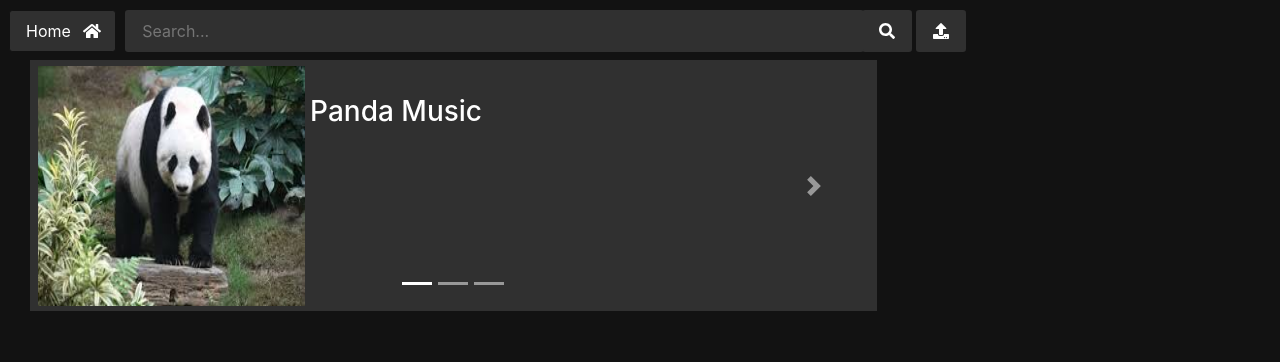
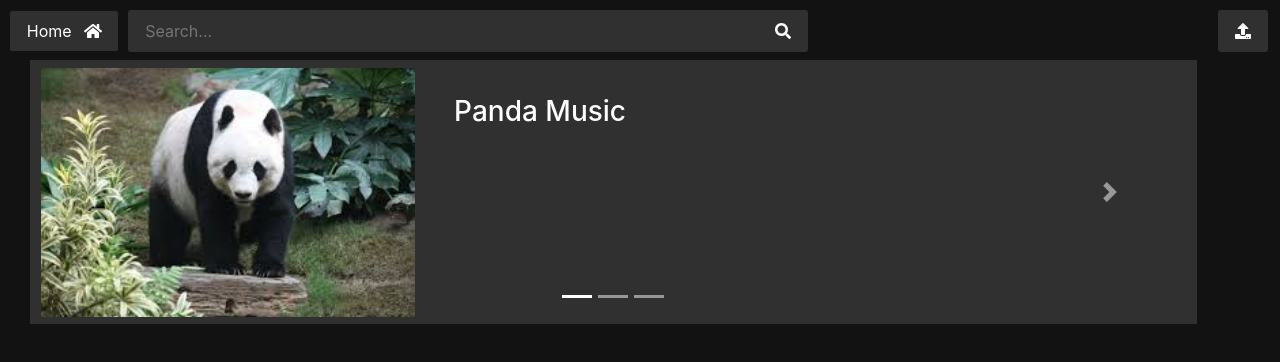
Before and after one commit to mudit67/BhardwajFileProtocol, a React (Create React App) app in the folder client/: page / in a window 1280 px wide. Shown: the top 362 px of the page. Built offline with nearby package versions, Linux system fonts and the light colour scheme.

Commit message:
upload modal

```diff
--- a/client/src/App.js
+++ b/client/src/App.js
@@ -27,8 +27,13 @@ class App extends React.Component {
           <div className="page-wrapper">
             <Search
               redirectCallback={ (comp,param) => {
-                  this.setState({ WComponent: comp,Parameter:param});
-                  console.log(comp + '\n' + param);
+                  if(comp==="upload"){
+                    this.setState({modalBool:true});
+                  }
+                  else{
+                    this.setState({ WComponent: comp,Parameter:param});
+                  }
+                  // console.log(comp + '\n' + param);
                 }
               }
               menuToggleCallback={(toggle) => {
@@ -48,6 +53,12 @@ class App extends React.Component {
             paramForComp={this.state.Parameter}
             redirectCallback={ (comp,param) => {
                 this.setState({ WComponent: comp,Parameter:param});
+              }
+            }
+            modalBool={this.state.modalBool}
+            modalCallback={
+              (bool) => {
+                this.setState({modalBool:bool});
               }
             }
             />
@@ -76,6 +87,9 @@ class MainContent extends React.Component{
       this.setState({ WComponent: nextProps.compToDis,params:nextProps.paramForComp});
       return(true);
     }
+    else if(nextProps.modalBool!==this.props.modalBool){
+      return(true);
+    }
     else if((nextState.WComponent!==this.state.WComponent) || (nextState.params!==this.state.params)){
       // this.setState({ WComponent: nextProps.compToDis,params:nextProps.paramForComp});
       return(true);
@@ -89,7 +103,8 @@ class MainContent extends React.Component{
     super(props);
     this.state = {
       WComponent:this.props.compToDis,
-      params:this.props.paramForComp
+      params:this.props.paramForComp,
+      modalBool:this.props.modalBool
     };
     this.closeMenu = this.closeMenu.bind(this);
   }
@@ -100,34 +115,49 @@ class MainContent extends React.Component{
     switch (this.state.WComponent) {
       case "home":{
         return(
-          <HomeComponent
-            redirectCallback={ (comp,param) => {
-                this.setState({ WComponent: comp,params:param});
+          <>
+            <HomeComponent
+              redirectCallback={ (comp,param) => {
+                  this.setState({ WComponent: comp,params:param});
+                }
               }
-            }
+              />
+            <Upload
+              modalBool={this.props.modalBool}
+              url={this.backendUrl}
+              modalCallback= {(bool) => {
+                this.props.modalCallback(bool);
+              }}
             />
+          </>
         );
       }
       case "player": {
           return(
-            <VidComponent srcName={this.state.params}/>
+            <>
+              <VidComponent srcName={this.state.params}/>
+              <Upload url={this.backendUrl}/>
+            </>
           );
       }
       case "search-result":{
         return(
+          <>
            <SearchResult searchVal={this.state.params}
              redirectCallback={ (comp,param) => {
                  this.setState({ WComponent: comp,params:param});
                }
              }
              />
-         );
-      }
-      case "upload": {
-        return(
             <Upload url={this.backendUrl}/>
+           </>
         );
       }
+      // case "upload": {
+      //   return(
+      //
+      //   );
+      // }
       default:{
         return (
           <div></div>
--- a/client/src/components/HomeComponent.js
+++ b/client/src/components/HomeComponent.js
@@ -61,7 +61,7 @@ const HomeComponent = (props) => {
 		);
 	});
 	return(
-			<div className="ml-0 mr-0 ml-md-4 pl-md-1 pr-0 pl-0 col-md-8 pr-md-0">
+			<div className="ml-0 mr-0 ml-md-4 pl-md-1 pr-0 pl-0 col-md-11 pr-md-0">
 				<Carousel
 					activeIndex={activeIndex}
       		next={next}
--- a/client/src/components/search.js
+++ b/client/src/components/search.js
@@ -46,7 +46,9 @@ class Search extends React.Component {
         .then((response) => response.json())
         .then((data) => {
               this.setState({ respVal: data });
+              if(this.state.searchVal!==""){
                 this.props.menuToggleCallback(true);
+              }
         })
     }, this.DEBOUNCETIME);
   }
@@ -88,15 +90,15 @@ class Search extends React.Component {
       <>
           <Row className="align-items-center navbar-home">
               <NavLink
-                className="col-2 col-md-1 pl-md-3 pr-0 pt-2 pb-2 d-flex home-button align-items-center"
+                className="pt-2 pb-2 d-flex home-button align-items-center"
                 type="button"
                 onClick={() => {this.redirectToPage("home"," ")}}>
-                <div className="d-none d-md-block mr-md-2">
+                <div className="d-none d-md-block ml-md-2 mr-md-2">
                   Home
                 </div>
                 <FontAwesomeIcon icon={faHome} name={"home"} className="ml-1 mt-1 mb-1" />
               </NavLink>
-            <div className="col-7 pl-1 pl-md-2 pr-0">
+            <div className="col-6 pl-1 pl-md-2 pr-0">
               <form className="row" onSubmit={this.handleSubmit} autoComplete="off">
                 <input
                   type="search"
@@ -120,15 +122,15 @@ class Search extends React.Component {
               <button
                 type="button"
                 onClick={this.handleSubmit}
-                className="ml-0 nav-button searchButton"
+                className="nav-button searchButton"
               >
                 <FontAwesomeIcon icon={faSearch} name={"search"}/>
               </button>
-              <div>
+              <div className="ml-1 upload-nav">
                 <button className="nav-button align-items-center" type="button" onClick={() => this.redirectToPage("upload","")} onMouseOver={() => {this.setState({tip:true})}} onMouseLeave={() => {this.setState({tip:false})}}>
                   <FontAwesomeIcon icon={faUpload} name={"upload"}/>
                 </button>
-              <div className={this.state.tip ? "uploadTip mr-md-2" :"d-none" }>
+                <div className={this.state.tip ? "uploadTip" :"d-none" }>
                   Upload Files
                 </div>
               </div>
--- a/client/src/components/upload.js
+++ b/client/src/components/upload.js
@@ -1,22 +1,32 @@
 import React, {useState} from 'react';
+import {Modal, ModalHeader, ModalBody, ModalFooter } from 'reactstrap';
 import  axios from "axios";
 
 function Upload(props){
   const [fileName,setFileName] = useState("");
+  const [file,setFile] = useState('');
+  const toggle = () => props.modalCallback(!props.modalBool);
     return(
+      <div>
+        <Modal isOpen={props.modalBool} toggle={toggle}>
+          <ModalHeader>
+            Upload Your Files
+          </ModalHeader>
+          <ModalBody>
             <div className="upload ml-2 ml-md-3 ">
                 <label
                   htmlFor="file-upload"
                   className="nav-button"
                   >
-          Click to upload
+                    {(fileName==="")?"Click to upload" : "Click Submit to upload"}
                 </label>
                 <input
                   type="file"
                   className="d-none"
+                  multiple="true"
                   id="file-upload"
                   onChange={(e) => {
-          fileUpload(e,props);
+                    setFile(e.target.files[0]);
                     setFileName(e.target.files[0].name);
                   }}
                 />
@@ -24,17 +34,39 @@ function Upload(props){
                   {fileName}
                 </div>
               </div>
+          </ModalBody>
+          <ModalFooter>
+          <button className="nav-button bg-secodary" onClick={toggle}>Cancel</button>
+          <button className="nav-button bg-info" onClick= {() => {fileUpload({file,setFileName},props)}} >Submit</button>
+          </ModalFooter>
+        </Modal>
+      </div>
     );
 }
-function fileUpload(event,props) {
-  console.log(event.target.files[0].name);
+function fileUpload(param,props) {
+  console.log(param);
   const data = new FormData();
-  data.append("file", event.target.files[0]);
+  data.append("file", param.file);
+  debugger
+
   axios
-    .post(`${window.backendUrl}/uploadFile`, data, {})
+    .post(`${window.backendUrl}/uploadFile`, data, {
+      // onUploadProgress:(progressEvent)=> {
+      //   debugger
+      //   console.log(progressEvent)
+      // },
+      onUploadProgress: function(progressEvent) {
+        debugger
+      // var percentCompleted = Math.round((progressEvent.loaded * 100) / progressEvent.total)
+      console.log(progressEvent)
+      }
+    }
+  )
     .then((response) => {
-      console.log(response)
+      // console.log(response)
       alert(response.data);
+      props.modalCallback(false);
+      param.setFileName("");
     })
     .catch((error) => {
       console.error(error);
@@ -42,3 +74,26 @@ function fileUpload(event,props) {
 }
 
 export default Upload;
+
+// return(
+//   <div className="upload ml-2 ml-md-3 ">
+//     <label
+//       htmlFor="file-upload"
+//       className="nav-button"
+//       >
+//         Click to upload
+//     </label>
+//     <input
+//       type="file"
+//       className="d-none"
+//       id="file-upload"
+//       onChange={(e) => {
+//         fileUpload(e,props);
+//         setFileName(e.target.files[0].name);
+//       }}
+//     />
+//     <div className="ml-2">
+//       {fileName}
+//     </div>
+//   </div>
+// );
--- a/client/src/index.css
+++ b/client/src/index.css
@@ -60,6 +60,8 @@
 	padding-bottom: 0.45rem;
 	align-items:flex-start;
 	margin-left: .1rem;
+	border-top-right-radius: 0;
+	border-bottom-right-radius:0;
 }
 .nav-button{
 	border-style: solid;
@@ -75,6 +77,7 @@
 	border-style: solid;
 	border-color: transparent;
 	margin-left: 0.25rem;
+	cursor: pointer;
 }
 .nav-button:hover{
 	color: white;
@@ -86,6 +89,7 @@ body {
 	background-color: #121212;
 }
 .home-button{
+	width: auto;
 	border-radius: 0.2rem;
 	border: 0.1rem;
 	border-style: solid;
@@ -119,6 +123,7 @@ body {
 }
 
 .uploadTip{
+	text-align: center;
 	margin-top: .5rem;
 	margin-left: -1rem;
 	padding: .3rem;
@@ -134,9 +139,27 @@ body {
 .upload{
 	background-color: #121212;
 	color: white;
+	cursor: pointer;
+	width: auto;
 }
-.upload-input{
-	display: flex;
+.searchButton{
+	border-top-left-radius: 0;
+	border-bottom-left-radius:0;
+	margin-left: -0.05rem;
+}
+
+.modal-content {
 	background-color: #121212;
 	color: white;
 }
+.modal-header {
+	border-color: #303030;
+}
+.modal-footer{
+	border-color: #303030;
+}
+
+.upload-nav{
+	right: .75rem;
+	position: absolute;
+}
```
Also changed, not shown: 19 other files (tests, documents, lock files or other folders). Lines whose indentation alone changed are shown as unchanged.
